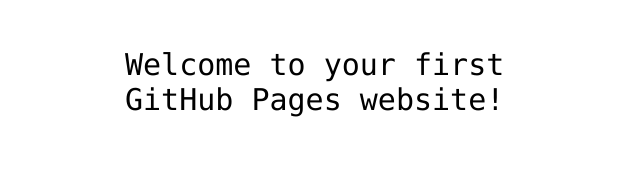
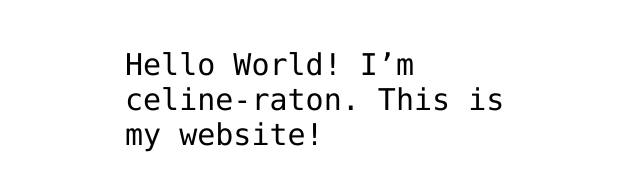
Before and after one commit to celine-raton/celine-raton.github.io, a plain HTML site: page index.html in a window 1280 px wide. Shown: the part 341-532 px from the top of the page, without its empty margins (315-955 px from the left). Drawn offline with Linux system fonts and the light colour scheme.

Commit message:
Update index.html

```diff
--- a/index.html
+++ b/index.html
@@ -12,7 +12,7 @@
 <img src="https://octodex.github.com/images/daftpunktocat-thomas.gif" id="octocat" alt="octocat-gif" />
 
 <!-- Change this code here by copy and pasting your template on line 15 -->
-<p>Welcome to your first GitHub Pages website!</p>
+<p>Hello World! I’m celine-raton. This is my website!</p>
 
 </body>
 </html>
```
